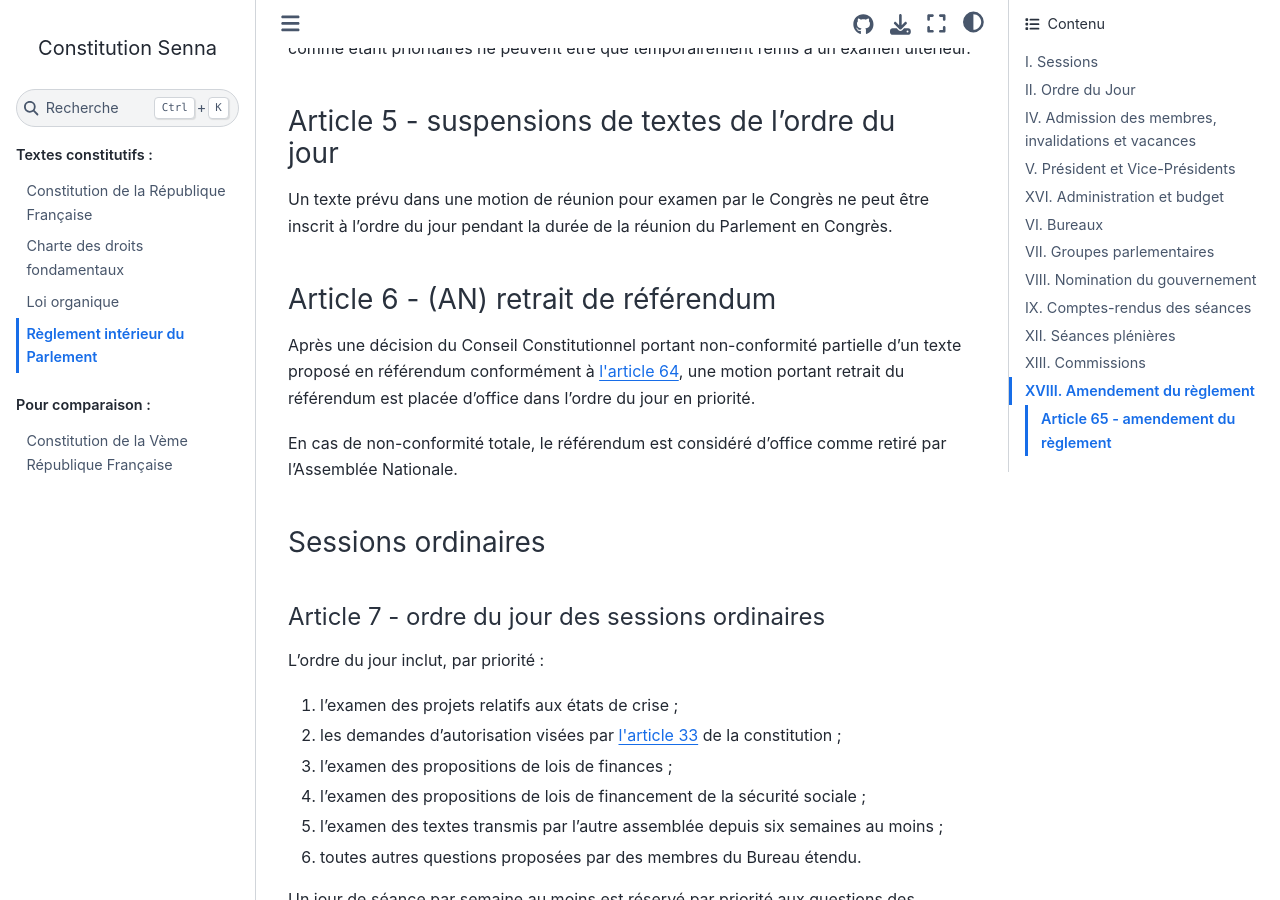
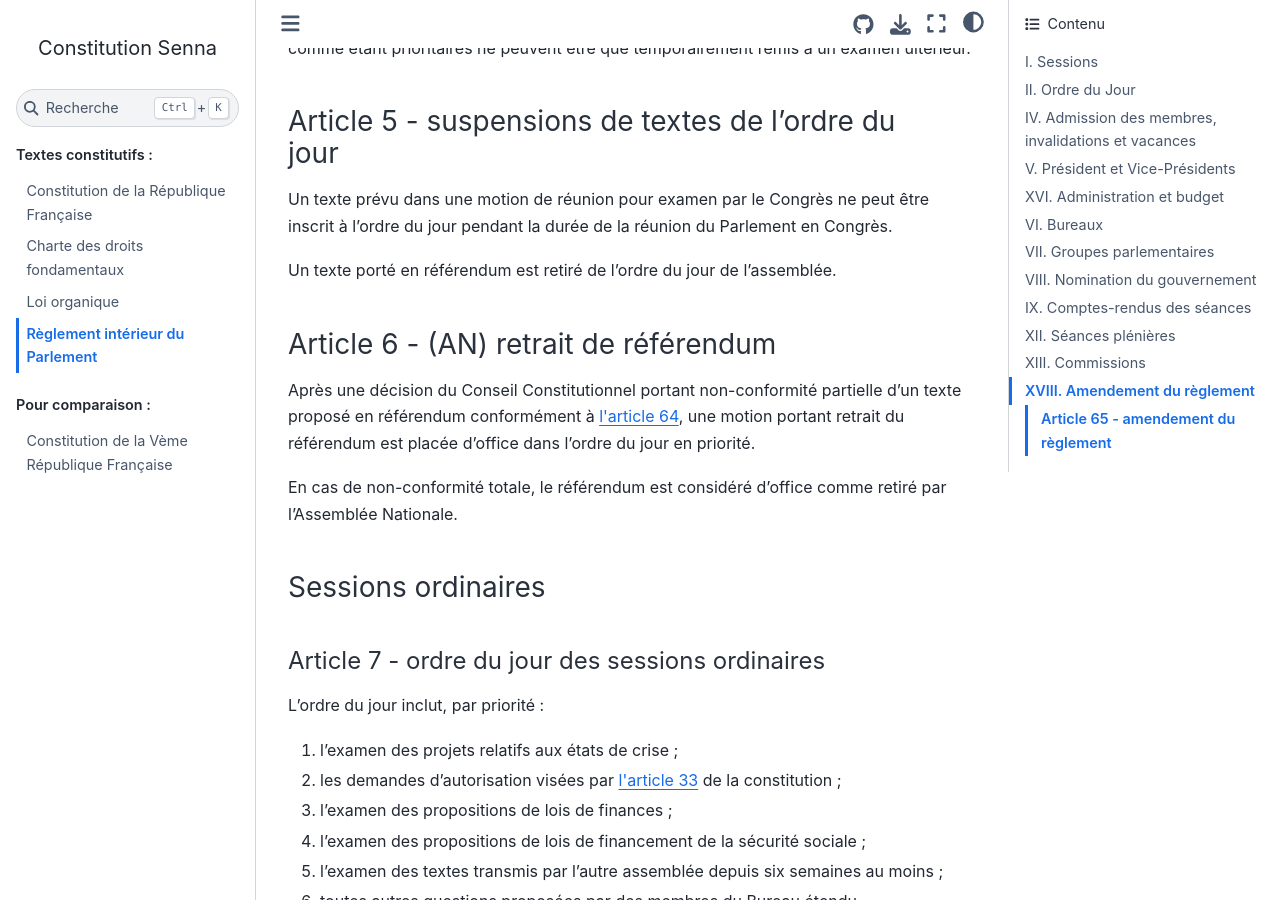
Before and after one commit to Gouvernathor/senna, a Sphinx documentation site: the page built from source/reglement_interieur.rst, in a window 1280 px wide and 900 px high, scrolled down 1830 px. Built offline with Sphinx 7.4.7 and the Sphinx Book theme 1.1.4, drawn with Linux system fonts in a browser that asks for light colours.

Commit message:
oubli concernant les référendums

```diff
--- a/source/reglement_interieur.rst
+++ b/source/reglement_interieur.rst
@@ -104,6 +104,8 @@
 .. article:: suspensions de textes de l'ordre du jour
 
 Un texte prévu dans une motion de réunion pour examen par le Congrès ne peut être inscrit à l'ordre du jour pendant la durée de la réunion du Parlement en Congrès.
+
+Un texte porté en référendum est retiré de l'ordre du jour de l'assemblée.
 
 .. article:: (AN) retrait de référendum
 
```
